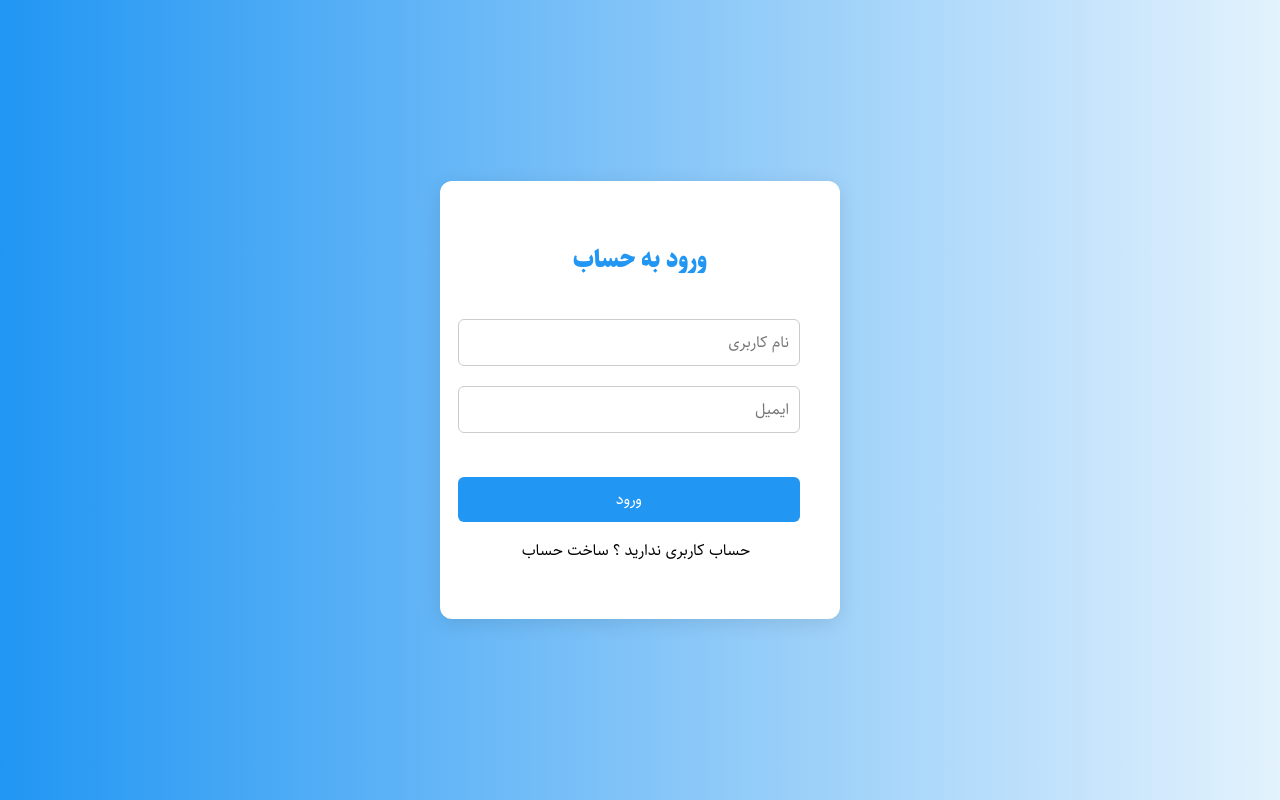
After one commit to AbasChitsazi/Map, a PHP site: page /login.php in a window 1280 px wide. The commit adds this page. Run offline with PHP 8.4, Linux system fonts and the light colour scheme.

Commit message:
register-login-implemented

```diff
--- a/adm.php
+++ b/adm.php
@@ -5,7 +5,7 @@ include "bootstrap/init.php";
 
 if (isset($_GET['logout'])) {
     if ($_GET['logout'] == 1) {
-        unset($_SESSION['login']);
+        unset($_SESSION['loginadmin']);
         showMsg(true,'با موفقیت خارج شدید');
         header("Location: " . BASE_URL . "/adm.php");
         exit;
@@ -17,7 +17,7 @@ if (isset($_GET['logout'])) {
 }
 
 if ($_SERVER['REQUEST_METHOD'] == 'POST') {
-    $login = login($_POST);
+    $login = loginadmin($_POST);
     if (!$login['status']) {
         showMsg($login['status'], $login['message']);
         header("Location: " . BASE_URL . "/adm.php");
--- a/bootstrap/config.php
+++ b/bootstrap/config.php
@@ -22,11 +22,13 @@ $Admin_Config = [
     'admin' => [
         'pass' => '$2y$10$83EBNyAWsFAqvfHsiKFl6OrBPPpidabDCOv1VWpMcGnKDmC2JhI9W',
         // pass => 789
-        'show_name' => "ادمین"
+        'show_name' => "ادمین",
+        'id' => 1
     ],
     'abbas' => [
         'pass' => '$2y$10$B.mGQlP/Vxrijg7qYakE4OsbGBFBoSzrOW9.IMxnVwAShpJpWcal2',
         // pass => abbas
-        'show_name' => "عباس"
+        'show_name' => "عباس",
+        'id' => 1
     ]
 ];
--- a/libs/lib-locations.php
+++ b/libs/lib-locations.php
@@ -18,16 +18,23 @@ function insertLocation($params)
         return;
     }
     try {
+        if (isset($_SESSION['loginadmin'])) {
+            $status = 1;
+            $id = $_SESSION['loginadmin']['id'];
+        } elseif (isset($_SESSION['loginuser'])) {
+            $status = $_SESSION['loginuser'][0]['is_verified'];
+            $id = $_SESSION['loginuser'][0]['id'];
+        }
+
         global $pdo;
-        $sql = "INSERT INTO locations(user_id,title,lat,lng,type) VALUES (?,?,?,?,?)";
+        $sql = "INSERT INTO locations(user_id,title,lat,lng,type,status) VALUES (?,?,?,?,?,?)";
         $stmt = $pdo->prepare($sql);
-        $stmt->execute([1, $validtitle, $validLatLng['data']['lat'], $validLatLng['data']['lng'], $params['type']]);
-        jsonresponse(true, 'اطلاعات با موفقیت ثبت شد منتظر تایید مدیر باشید.');
+        $stmt->execute([$id, $validtitle, $validLatLng['data']['lat'], $validLatLng['data']['lng'], $params['type'], $status]);
+        $msg = $status ? 'ادمین محترم اطلاعات با موفقیت ثبت شد' : 'اطلاعات با موفقیت ثبت شد منتظر تایید مدیر باشید.';
+        jsonresponse(true, $msg);
     } catch (PDOException $e) {
-        jsonresponse(false, 'خطایی در ثبت اطلاعات رخ داد. لطفا دوباره تلاش کنید.');
-
+        jsonresponse(false,'خطایی در ثبت اطلاعات روی داده است لطفا با ادمین تماس برقرار کنید.');
     }
-
 }
 
 function validateLatLng($lat, $lng)
@@ -48,7 +55,8 @@ function validateLatLng($lat, $lng)
 }
 
 
-function getlocation($params = []){
+function getlocation($params = [])
+{
     global $pdo;
     $conditions = '';
     if (isset($params['status'])) {
--- a/libs/lib-users.php
+++ b/libs/lib-users.php
@@ -3,23 +3,106 @@
 
 function adminLoggedin()
 {
-    return isset($_SESSION['login']) ? true : false;
+    return isset($_SESSION['loginadmin']) ? true : false;
 }
 
-function login($params)
+function loginadmin($params)
 {
     global $Admin_Config;
     if (
-        array_key_exists($params['username'],$Admin_Config) &&
-        password_verify($params['password'],$Admin_Config[$params['username']]['pass'])
+        array_key_exists($params['username'], $Admin_Config) &&
+        password_verify($params['password'], $Admin_Config[$params['username']]['pass'])
     ) {
-        $_SESSION['login'] = true;
+        if (isset($_SESSION['loginuser'])) {
+            unset($_SESSION['loginuser']);
+        }
+        $_SESSION['loginadmin'] = $Admin_Config[$params['username']];
         $_SESSION['msg'] = [
             'status' => true,
-            'message' => " خوش آمدید ".$Admin_Config[$params['username']]['show_name']
+            'message' => " خوش آمدید " . $Admin_Config[$params['username']]['show_name']
         ];
-        header('Location: '.BASE_URL.'/adm.php');
+        header('Location: ' . BASE_URL . '/adm.php');
         exit;
     }
-    return showMsg(false,'نام کاربری یا کلمه عبور صحیح نمی باشد.');
+    return showMsg(false, 'نام کاربری یا کلمه عبور صحیح نمی باشد.');
 }
+
+
+function loginUser($params)
+{
+    $getUserExist = getUserExist($params['user-email']);
+    if (!$getUserExist) {
+        return $_SESSION['msg'] = [
+            'status' => false,
+            'message' => 'شما در سایت عضو نیستید ابتدا در سایت عضو شوید.'
+        ];
+    }
+    $userData = getUserData($params['user-email']);
+    if ($params['user-username'] === $userData[0]['name']  && $params['user-email'] === $userData[0]['email']) {
+        if (isset($_SESSION['loginadmin'])) {
+            unset($_SESSION['loginadmin']);
+        }
+        $_SESSION['loginuser'] = $userData;
+        return $_SESSION['msg'] = [
+            'status' => true,
+            'message' => 'شما با موفقیت وارد شدید به صفحه اصلی بروید  '."<a href='https://map.local/'>صفحه اصلی</a>"
+        ];
+    } else {
+        return $_SESSION['msg'] = [
+            'status' => false,
+            'message' => 'نام کاربری یا ایمیل صحیح نمیباشد.'
+        ];
+    }
+}
+
+function registerUser($params)
+{
+    global $pdo;
+    $getUserExist = getUserExist($params['user-email']);
+    if ($getUserExist) {
+        return $_SESSION['msg'] = [
+            'status' => false,
+            'message' => 'شما قبلا ثبت نام کردید لطفا وارد شوید.'
+        ];
+    }
+    $validemail = validateEmail($params['user-email']);
+    if (!$validemail) {
+        return $_SESSION['msg'] = [
+            'status' => false,
+            'message' => 'لطفا از ایمیل معتبر استفاده کنید'
+        ];
+    }
+    $validusername = sanitizeInput($params['user-username']);
+    $sql = "INSERT INTO users (name,email) VALUES(?,?)";
+    $stmt = $pdo->prepare($sql);
+    $stmt->execute([$validusername, $validemail]);
+    return $_SESSION['msg'] = [
+        'status' => true,
+        'message' => 'حساب شما ساخته شد لطفا وارد شوید.',
+        'data' => $stmt->rowCount()
+    ];
+}
+
+function getUserExist($email)
+{
+    global $pdo;
+    $sql = "SELECT COUNT(*) FROM users WHERE email = ?";
+    $stmt = $pdo->prepare($sql);
+    $stmt->execute([$email]);
+    return $stmt->fetchColumn() > 0;
+}
+function getUserData($email)
+{
+    global $pdo;
+    $sql = "SELECT * FROM users WHERE email = ?";
+    $stmt = $pdo->prepare($sql);
+    $stmt->execute([$email]);
+    return $stmt->fetchAll(PDO::FETCH_ASSOC);
+}
+
+
+function validateEmail($email)
+{
+    $valid_email  = filter_var($email, FILTER_VALIDATE_EMAIL);
+    return $valid_email;
+}
--- /dev/null
+++ b/login.php
@@ -0,0 +1,8 @@
+<?php
+include 'bootstrap/init.php';
+
+if($_SERVER['REQUEST_METHOD'] === 'POST'){
+    loginUser($_POST);
+}
+
+include BASE_PATH.'/views/login-views.php';
--- a/views/adm-views.php
+++ b/views/adm-views.php
@@ -22,7 +22,7 @@
         }
 
         .main-panel {
-            width: 1000px;
+            width: 800px;
             margin: 30px auto;
         }
 
@@ -121,7 +121,7 @@
                         <th style="width:15%" class="text-center">تاریخ ثبت</th>
                         <th style="width:10%" class="text-center">lat</th>
                         <th style="width:10%" class="text-center">lng</th>
-                        <th style="width:25%">وضعیت</th>
+                        <th style="width:20%;padding: 0px 21px;">وضعیت</th>
                     </tr>
                 </thead>
                 <tbody>
@@ -144,7 +144,7 @@
                     <?php endforeach; ?>
                     <?php else: ?>
                     <tr>
-                        <td colspan="5" class="text-center">هیچ داده ای وجود ندارد</td>
+                        <td colspan="5" class="text-center" style="padding: 10px 5px;" >هیچ داده ای وجود ندارد</td>
                     </tr>
                     <?php endif; ?>
                 </tbody>
--- /dev/null
+++ b/views/login-views.php
@@ -0,0 +1,118 @@
+<!DOCTYPE html>
+<html lang="fa">
+
+<head>
+    <meta charset="UTF-8">
+    <meta name="viewport" content="width=device-width, initial-scale=1">
+    <title>صفحه لاگین</title>
+    <style>
+        @font-face {
+            font-family: sahel;
+            font-style: normal;
+            font-weight: 300;
+            src: url('../assets/fonts/Sahel-Light.woff') format('woff');
+        }
+
+        @font-face {
+            font-family: sahel;
+            font-style: normal;
+            font-weight: 400;
+            src: url('../assets/fonts/Sahel.woff') format('woff');
+        }
+
+        @font-face {
+            font-family: sahel;
+            font-style: normal;
+            font-weight: 500;
+            src: url('../assets/fonts/Sahel-Bold.woff') format('woff');
+        }
+
+        @font-face {
+            font-family: sahel;
+            font-style: normal;
+            font-weight: 700;
+            src: url('../assets/fonts/Sahel-Black.woff') format('woff');
+        }
+
+        * {
+            font-family: 'sahel';
+        }
+
+        body {
+            margin: 0;
+            padding: 0;
+            background: linear-gradient(to right, #2196f3, #e3f2fd);
+            height: 100vh;
+            display: flex;
+            justify-content: center;
+            align-items: center;
+            direction: rtl;
+        }
+
+        .login-box {
+            background-color: #ffffff;
+            padding: 40px;
+            border-radius: 12px;
+            box-shadow: 0 4px 20px rgba(0, 0, 0, 0.1);
+            width: 320px;
+        }
+
+        .login-box h2 {
+            text-align: center;
+            margin-bottom: 30px;
+            color: #2196f3;
+        }
+
+        .login-box input[type="text"],
+        .login-box input[type="password"] {
+            width: 100%;
+            padding: 10px;
+            margin: 10px 0;
+            border: 1px solid #ccc;
+            border-radius: 6px;
+            font-size: 16px;
+        }
+
+        .login-box button {
+            width: 107%;
+            background-color: #2196f3;
+            color: white;
+            padding: 10px;
+            border: none;
+            border-radius: 6px;
+            font-size: 16px;
+            cursor: pointer;
+            margin-top: 34px;
+            transition: background 0.3s ease;
+        }
+
+        .login-box button:hover {
+            background-color: #1976d2;
+        }
+    </style>
+</head>
+
+<body>
+
+    <div class="login-box">
+        <h2>ورود به حساب</h2>
+        <form action="<?= BASE_URL ?>/login.php" method="post">
+            <input type="text" name="user-username" placeholder="نام کاربری">
+            <input type="text" name="user-email" placeholder="ایمیل">
+            <button type="submit">ورود</button>
+        </form>
+        <?php if (isset($_SESSION['msg'])): ?>
+            <?php if ($_SESSION['msg']['status']): ?>
+                <p style="margin-right: 60px;color:green"><?= $_SESSION['msg']['message'] ?></p>
+            <?php else: ?>
+                <p style="margin-right: 60px;color:red"><?= $_SESSION['msg']['message'] ?></p>
+            <?php endif; ?>
+            <?php unset($_SESSION['msg']);  ?>
+        <?php endif; ?>
+        <p><a style="color:black;text-decoration: none;margin-right:50px;margin-top: 55px;" href="<?= BASE_URL ?>/register.php">حساب کاربری ندارید ؟ ساخت حساب</a></p>
+
+    </div>
+
+</body>
+
+</html>
```
Also changed, not shown: assets/css/styles.css (+22 -7 lines), assets/js/script.js (+2 -11 lines), index.php (+7 -2 lines), process/addLocation.php (+6 -1 lines), register.php (added, +9 -0 lines), views/index-views.php (+6 -3 lines), views/register-views.php (added, +117 -0 lines).
